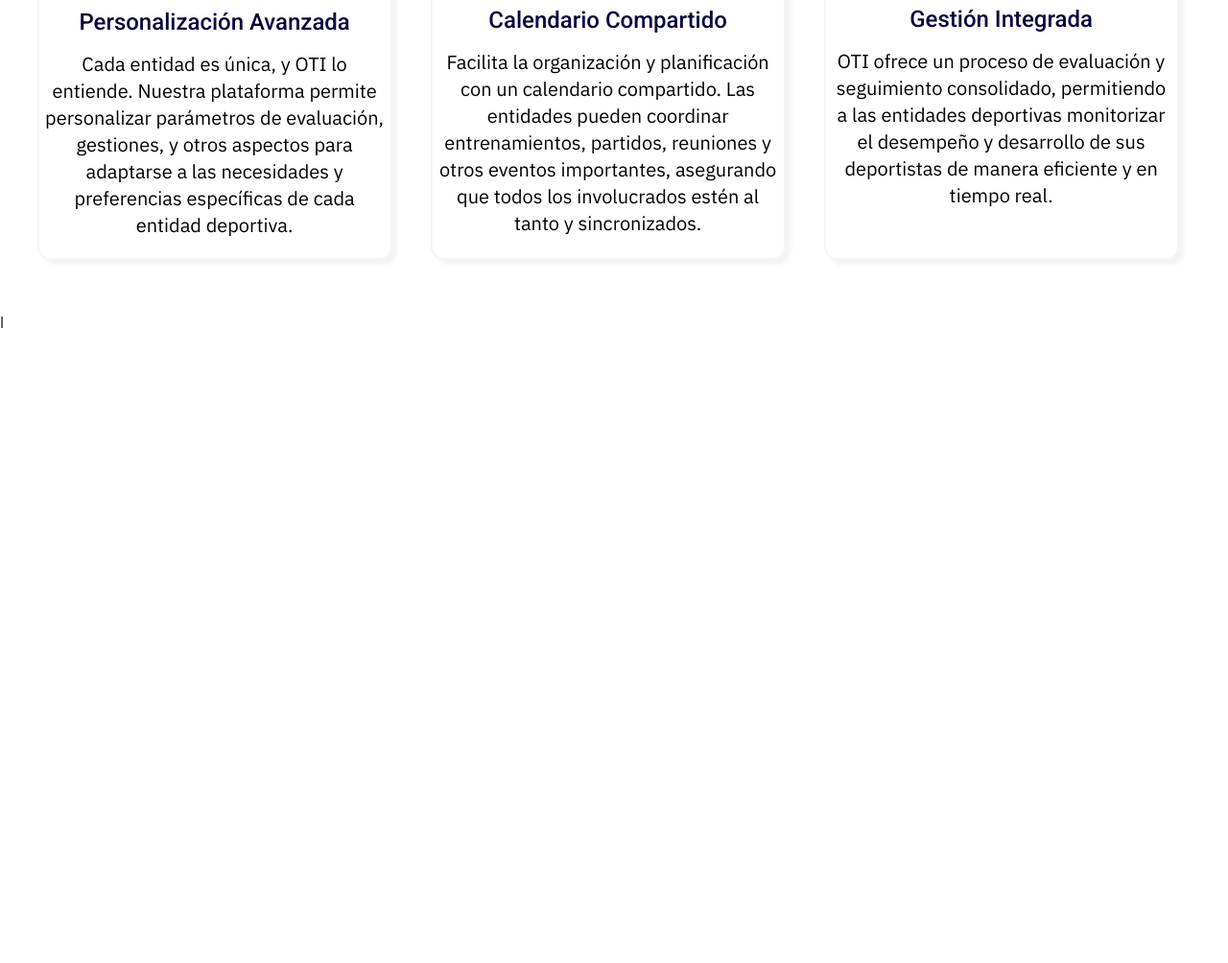
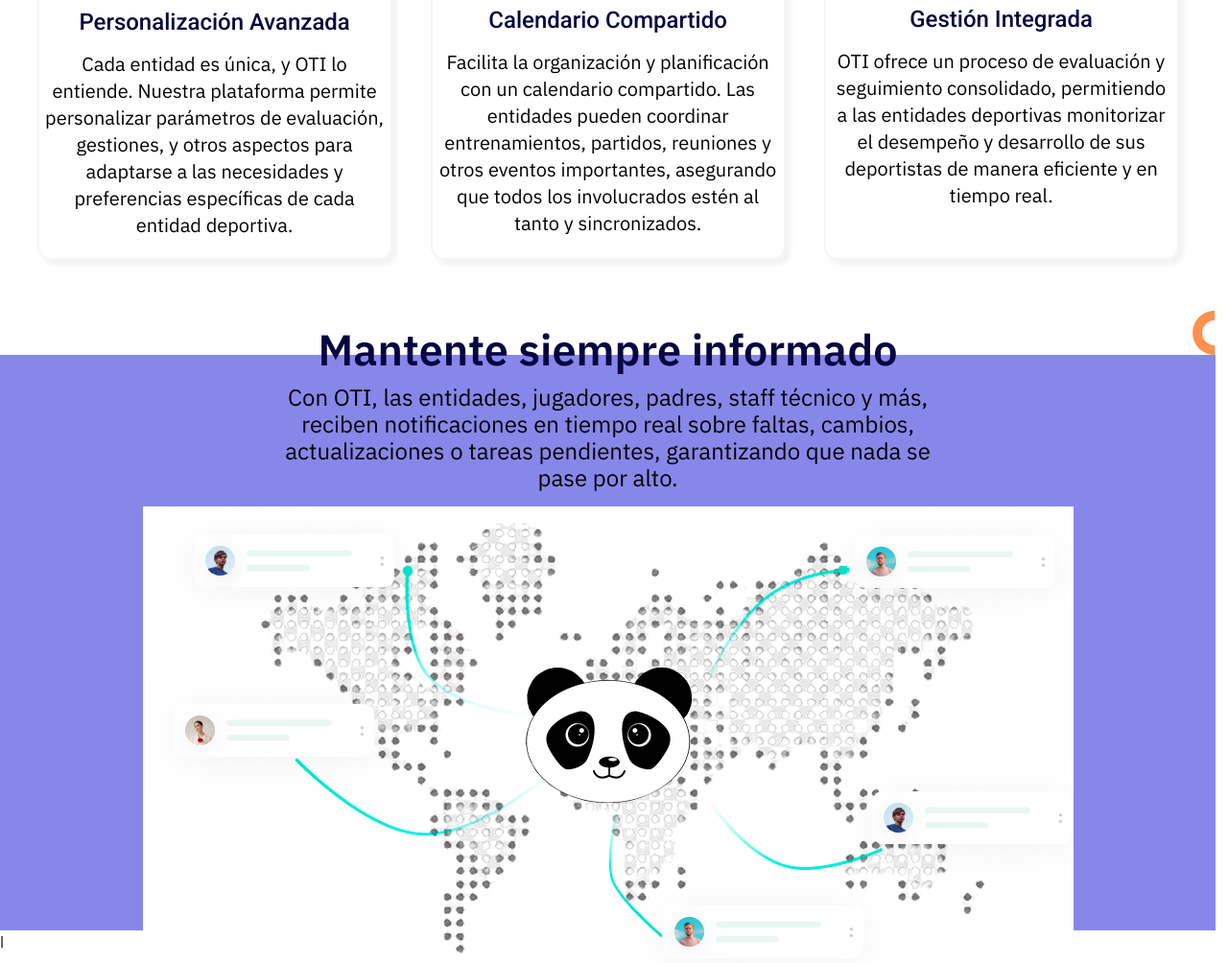
Before and after one commit to dlopez1591/newWeb, a plain HTML site: page index.html in a window 1280 px wide. Shown: the part 1704-2708 px from the top of the page at 96% size. Before the commit the page ends 2052 px from the top, so only its background shows below. Drawn offline with nearby package versions, Linux system fonts and the light colour scheme.

Commit message:
estilado texto articulo tres

```diff
--- a/assets/styles/index.css
+++ b/assets/styles/index.css
@@ -139,3 +139,22 @@
   line-height: 28px;
   padding: 5px;
 }
+#tercerArticulo{
+  width: 99vw;
+  height: 600px;
+  background-color: #8787ea;
+  display: flex;
+  flex-direction: column;
+  justify-content: center;
+  align-items: center;
+}
+#parrafoArticuloTercero{
+  color: #000;
+  text-align: center;
+  font-family: IBM Plex Sans;
+  font-size: 24px;
+  font-style: normal;
+  font-weight: 400;
+  line-height: 28px;
+  width: 700px;
+}
--- a/index.html
+++ b/index.html
@@ -138,6 +138,16 @@
           </div>
         </div>
       </div>
+      <div class="separador">
+        <img src="./assets/img/separador.png" alt="">
+      </div>
+      <div id="tercerArticulo">
+        <h1 class="tituloArticulo">Mantente siempre informado</h1>
+        <p id="parrafoArticuloTercero">
+          Con OTI, las entidades, jugadores, padres, staff técnico y más, reciben notificaciones en tiempo real sobre faltas, cambios, actualizaciones o tareas pendientes, garantizando que nada se pase por alto.
+        </p>
+        <img src="./assets/img/mapaOti.png" alt="" id="mapaOti">
+      </div>
     </div>
     <script src="https://cdn.jsdelivr.net/npm/bootstrap@5.3.2/dist/js/bootstrap.bundle.min.js" integrity="sha384-C6RzsynM9kWDrMNeT87bh95OGNyZPhcTNXj1NW7RuBCsyN/o0jlpcV8Qyq46cDfL" crossorigin="anonymous"></script>
     <!-- axios -->
```
Also changed, not shown: assets/img/mapaOti.png (added).
